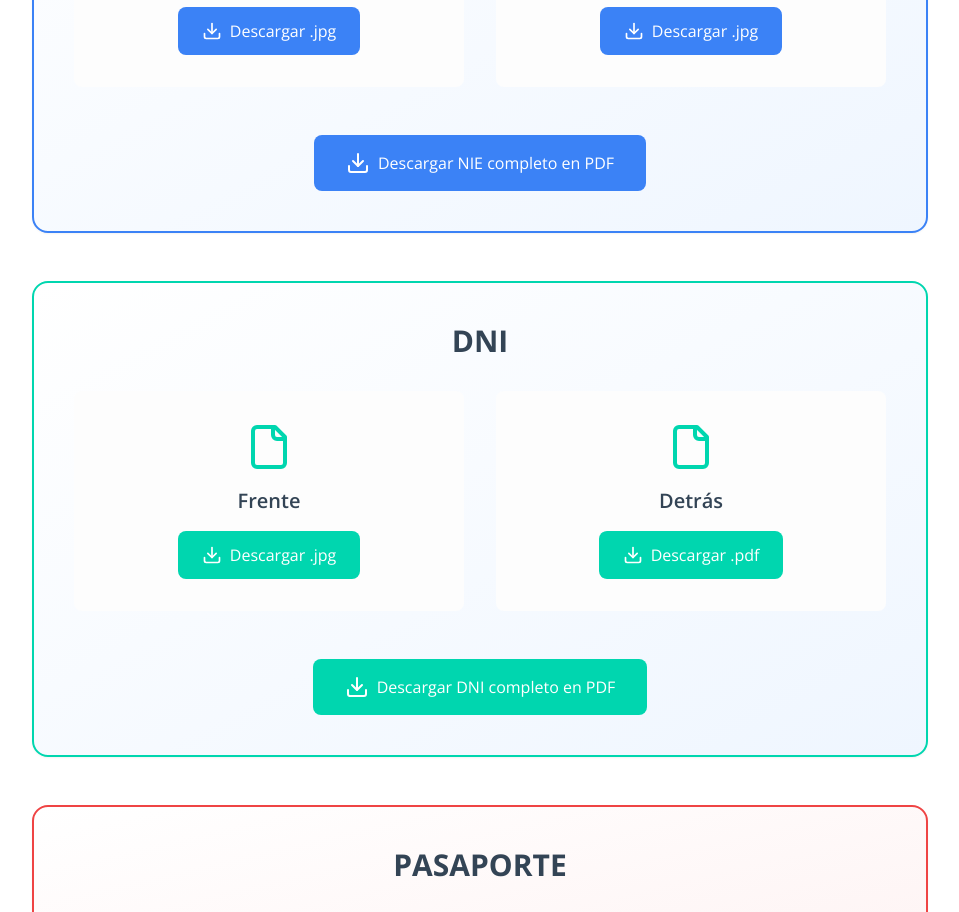
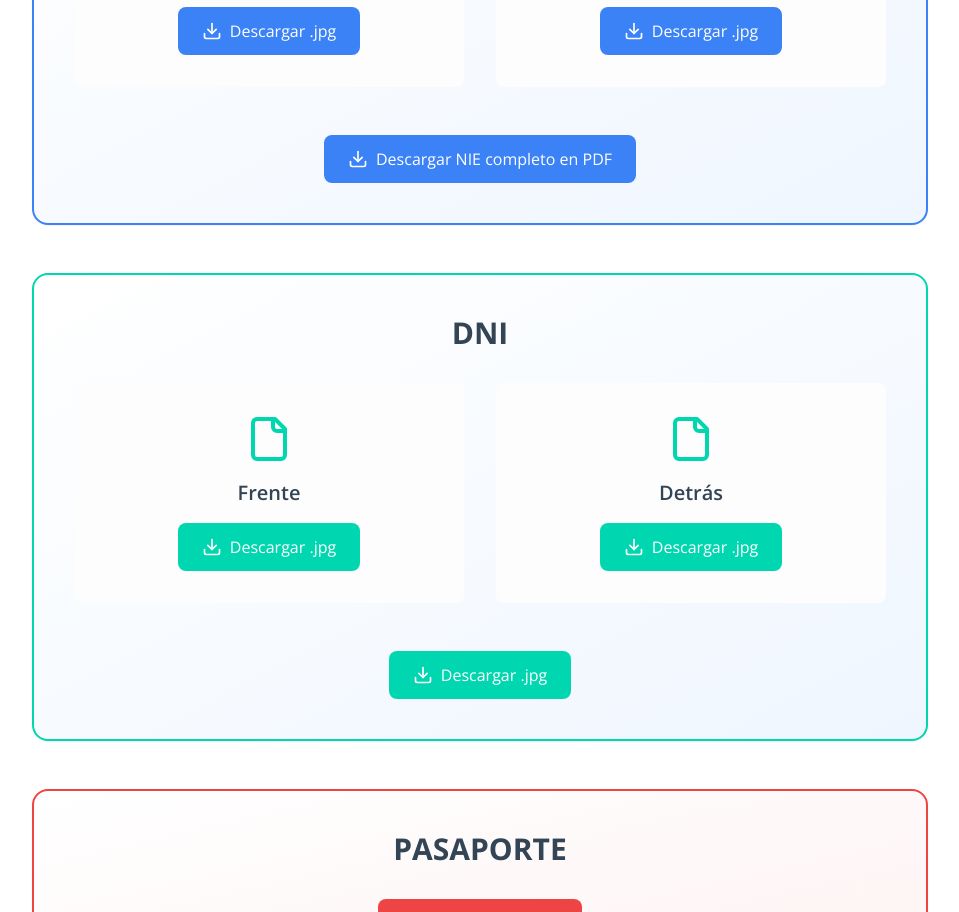
Before and after one commit to wibellastudio/iradu, a React (Vite) app: page /ionut in a window 1280 px wide. Shown: the part 720-1632 px from the top of the page, without its empty margins (160-1119 px from the left). Built offline with nearby package versions, Linux system fonts and the light colour scheme; sample sign-in values are in the browser's storage; a web font is replaced by a local one.

Commit message:
Añadidos enlaces de descarga para documentos

```diff
--- a/client/pages/Ionut.tsx
+++ b/client/pages/Ionut.tsx
@@ -30,7 +30,7 @@ const Ionut = () => {
       <File className="w-12 h-12 text-blue-500 mb-4" />
       <h4 className="text-xl font-semibold text-slate mb-4">Frente</h4>
       <a
-  href="https://drive.google.com/uc?export=download&id=1r1za5KObrCv-USec0T7hVPOwygW7Ch-P"
+  href="https://drive.google.com/uc?export=download&id=14nRPgoUaaM8B4OSKRRMaKet4Cu-lqS9b"
   target="_blank"
   rel="noopener noreferrer"
   className="flex items-center gap-2 px-6 py-3 bg-blue-500 text-white rounded-lg"
@@ -43,19 +43,28 @@ const Ionut = () => {
     <div className="flex flex-col items-center p-8 bg-light-bg rounded-lg">
       <File className="w-12 h-12 text-blue-500 mb-4" />
       <h4 className="text-xl font-semibold text-slate mb-4">Detrás</h4>
-      <button className="flex items-center gap-2 px-6 py-3 bg-blue-500 text-white rounded-lg">
-        <Download className="w-5 h-5" />
-        Descargar .jpg
-      </button>
+      <a
+  href="https://drive.google.com/uc?export=download&id=1yMzbVSTdgjBamyJMBaVaQmkdiee1mu5H"
+  target="_blank"
+  rel="noopener noreferrer"
+  className="flex items-center gap-2 px-6 py-3 bg-blue-500 text-white rounded-lg"
+>
+  <Download className="w-5 h-5" />
+  Descargar .jpg
+</a>
     </div>
 
   </div>
 
   <div className="flex justify-center">
-    <button className="flex items-center gap-2 px-8 py-4 bg-blue-500 text-white rounded-lg">
-      <Download className="w-6 h-6" />
-      Descargar NIE completo en PDF
-    </button>
+   <a
+  href="https://drive.google.com/uc?export=download&id=1r1za5KObrCv-USec0T7hVPOwygW7Ch-P"
+  target="_blank"
+  rel="noopener noreferrer"
+  className="flex items-center gap-2 px-6 py-3 bg-blue-500 text-white rounded-lg"
+>
+  <Download className="w-5 h-5" />
+Descargar NIE completo en PDF</a>
   </div>
 </div>
 
@@ -69,27 +78,42 @@ const Ionut = () => {
               <div className="flex flex-col items-center p-8 bg-light-bg rounded-lg">
                 <File className="w-12 h-12 text-secondary mb-4" />
                 <h4 className="text-xl font-semibold text-slate mb-4">Frente</h4>
-                <button className="flex items-center gap-2 px-6 py-3 bg-secondary text-white rounded-lg">
-                  <Download className="w-5 h-5" />
-                  Descargar .jpg
-                </button>
+                <a
+  href="https://drive.google.com/uc?export=download&id=12pO_92AxAjhQNJ9tR2jQgrUYbtuXuWCR"
+  target="_blank"
+  rel="noopener noreferrer"
+  className="flex items-center gap-2 px-6 py-3 bg-secondary text-white rounded-lg"
+>
+  <Download className="w-5 h-5" />
+  Descargar .jpg
+</a>
               </div>
 
               <div className="flex flex-col items-center p-8 bg-light-bg rounded-lg">
                 <File className="w-12 h-12 text-secondary mb-4" />
                 <h4 className="text-xl font-semibold text-slate mb-4">Detrás</h4>
-                <button className="flex items-center gap-2 px-6 py-3 bg-secondary text-white rounded-lg">
-                  <Download className="w-5 h-5" />
-                  Descargar .pdf
-                </button>
+                 <a
+  href="https://drive.google.com/uc?export=download&id=1W1_QIa1t6tIKxk2ljYPjX-h52tI64kNI"
+  target="_blank"
+  rel="noopener noreferrer"
+  className="flex items-center gap-2 px-6 py-3 bg-secondary text-white rounded-lg"
+>
+  <Download className="w-5 h-5" />
+  Descargar .jpg
+</a>
               </div>
             </div>
 
             <div className="flex justify-center">
-              <button className="flex items-center gap-2 px-8 py-4 bg-secondary text-white rounded-lg">
-                <Download className="w-6 h-6" />
-                Descargar DNI completo en PDF
-              </button>
+               <a
+  href="https://drive.google.com/uc?export=download&id=1c1oUntnTa1HkXFiiKZtOMi8fJ_MtnkOP"
+  target="_blank"
+  rel="noopener noreferrer"
+  className="flex items-center gap-2 px-6 py-3 bg-secondary text-white rounded-lg"
+>
+  <Download className="w-5 h-5" />
+  Descargar .jpg
+</a>
             </div>
           </div>
 
@@ -101,7 +125,7 @@ const Ionut = () => {
 
   <div className="flex justify-center">
     <a
-      href="/files/pasaporte.pdf"
+      href="https://drive.google.com/uc?export=download&id=1Y4tCWOIV9XtatVui5OZRjTniFKzO6HYn"
       download
       className="flex items-center gap-2 px-8 py-4 bg-red-500 text-white rounded-lg"
     >
@@ -119,8 +143,8 @@ const Ionut = () => {
 
   <div className="flex justify-center">
     <a
-      href="/files/certificado-nacimiento.pdf"
-      download
+      href="https://drive.google.com/uc?export=download&id=1JRn5FNJg50Zck0RlkQYlNEFZBRpy-SWh"
+      rel="noopener noreferrer"
       className="flex items-center gap-2 px-8 py-4 bg-gray-700 text-white rounded-lg"
     >
       <Download className="w-6 h-6" />
@@ -142,7 +166,7 @@ const Ionut = () => {
       <File className="w-12 h-12 text-purple-500 mb-4" />
       <h4 className="text-xl font-semibold text-slate mb-4">Literal</h4>
       <a
-        href="/files/matrimonio-literal.pdf"
+         href="https://drive.google.com/uc?export=download&id=10jcNy2LTyAgywL5tWl30dvk8HVY2vooR"
         download
         className="flex items-center gap-2 px-6 py-3 bg-purple-500 text-white rounded-lg"
       >
@@ -156,7 +180,7 @@ const Ionut = () => {
       <File className="w-12 h-12 text-purple-500 mb-4" />
       <h4 className="text-xl font-semibold text-slate mb-4">Plurilingüe</h4>
       <a
-        href="/files/matrimonio-plurilingue.pdf"
+        href="https://drive.google.com/uc?export=download&id=1zxdeMGlQUcbdrnlZxWJHm0p5rm7RgG_F"
         download
         className="flex items-center gap-2 px-6 py-3 bg-purple-500 text-white rounded-lg"
       >
```
